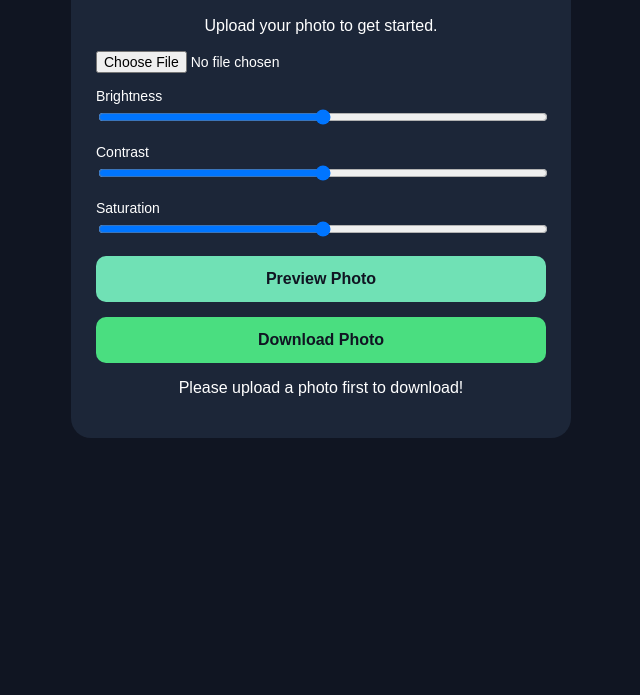
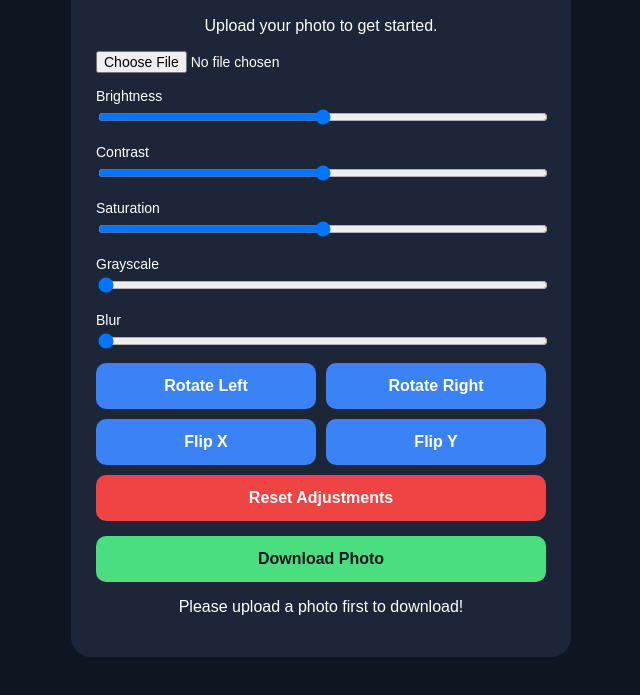
Before and after one commit to mohammadgufran56058-cell/Lumina_enhance_ai, a plain HTML site: page index.html in a window 1280 px wide. Both pictures are taken after a click on the button "Download Photo". Shown: the part 207-902 px from the top of the page, without its empty margins (319-959 px from the left). Before the commit the page ends 800 px from the top, so only its background shows below. Drawn offline with Linux system fonts and the light colour scheme.

Commit message:
Update index.html

```diff
--- a/index.html
+++ b/index.html
@@ -1,4 +1,5 @@
-<!DOCTYPE html>
+
+    <!DOCTYPE html>
 <html lang="en">
 <head>
     <meta charset="UTF-8">
@@ -46,10 +47,28 @@
             margin-top: 15px;
             cursor: pointer;
         }
+        .secondary-btn {
+            background: #3b82f6;
+            color: white;
+            margin-top: 10px;
+        }
+        .danger-btn {
+            background: #ef4444;
+            color: white;
+            margin-top: 10px;
+        }
+        .group {
+            display: flex;
+            gap: 10px;
+        }
+        .group button {
+            width: 50%;
+        }
         img {
             max-width: 100%;
             margin-top: 20px;
             border-radius: 12px;
+            transition: transform 0.2s;
         }
     </style>
 </head>
@@ -70,8 +89,24 @@
         <label for="saturation">Saturation</label>
         <input type="range" id="saturation" min="0" max="200" value="100">
 
-        <button onclick="showPhoto()">Preview Photo</button>
-        <button onclick="downloadImage()" style="background: #4ade80;">Download Photo</button>
+        <label for="grayscale">Grayscale</label>
+        <input type="range" id="grayscale" min="0" max="100" value="0">
+
+        <label for="blur">Blur</label>
+        <input type="range" id="blur" min="0" max="10" value="0">
+
+        <div class="group">
+            <button class="secondary-btn" onclick="rotateLeft()">Rotate Left</button>
+            <button class="secondary-btn" onclick="rotateRight()">Rotate Right</button>
+        </div>
+
+        <div class="group">
+            <button class="secondary-btn" onclick="flipHorizontal()">Flip X</button>
+            <button class="secondary-btn" onclick="flipVertical()">Flip Y</button>
+        </div>
+
+        <button class="danger-btn" onclick="resetAll()">Reset Adjustments</button>
+        <button onclick="downloadImage()" style="background: #4ade80; color: #101522;">Download Photo</button>
         <p id="message"></p>
     </div>
 
@@ -82,6 +117,12 @@
         const brightnessInput = document.getElementById('brightness');
         const contrastInput = document.getElementById('contrast');
         const saturationInput = document.getElementById('saturation');
+        const grayscaleInput = document.getElementById('grayscale');
+        const blurInput = document.getElementById('blur');
+
+        let rotation = 0;
+        let flipX = 1;
+        let flipY = 1;
 
         function showPhoto() {
             const file = fileInput.files[0];
@@ -92,21 +133,60 @@
 
             preview.src = URL.createObjectURL(file);
             preview.hidden = false;
-            updateFilters();
+            resetAll();
             message.textContent = 'Photo loaded successfully!';
         }
 
-        function updateFilters() {
+        function updateStyles() {
             preview.style.filter = `
                 brightness(${brightnessInput.value}%)
                 contrast(${contrastInput.value}%)
                 saturate(${saturationInput.value}%)
+                grayscale(${grayscaleInput.value}%)
+                blur(${blurInput.value}px)
             `;
+            preview.style.transform = `rotate(${rotation}deg) scaleX(${flipX}) scaleY(${flipY})`;
         }
 
-        brightnessInput.oninput = updateFilters;
-        contrastInput.oninput = updateFilters;
-        saturationInput.oninput = updateFilters;
+        function rotateLeft() {
+            rotation -= 90;
+            updateStyles();
+        }
+
+        function rotateRight() {
+            rotation += 90;
+            updateStyles();
+        }
+
+        function flipHorizontal() {
+            flipX *= -1;
+            updateStyles();
+        }
+
+        function flipVertical() {
+            flipY *= -1;
+            updateStyles();
+        }
+
+        function resetAll() {
+            brightnessInput.value = 100;
+            contrastInput.value = 100;
+            saturationInput.value = 100;
+            grayscaleInput.value = 0;
+            blurInput.value = 0;
+            rotation = 0;
+            flipX = 1;
+            flipY = 1;
+            updateStyles();
+        }
+
+        brightnessInput.oninput = updateStyles;
+        contrastInput.oninput = updateStyles;
+        saturationInput.oninput = updateStyles;
+        grayscaleInput.oninput = updateStyles;
+        blurInput.oninput = updateStyles;
+
+        fileInput.addEventListener('change', showPhoto);
 
         function downloadImage() {
             const file = fileInput.files[0];
@@ -121,18 +201,34 @@
 
             img.src = preview.src;
             img.onload = function() {
-                canvas.width = img.naturalWidth;
-                canvas.height = img.naturalHeight;
+                if (rotation % 180 !== 0) {
+                    canvas.width = img.naturalHeight;
+                    canvas.height = img.naturalWidth;
+                } else {
+                    canvas.width = img.naturalWidth;
+                    canvas.height = img.naturalHeight;
+                }
 
-                // Apply filters on canvas
+                ctx.save();
+                ctx.translate(canvas.width / 2, canvas.height / 2);
+                ctx.rotate(rotation * Math.PI / 180);
+                ctx.scale(flipX, flipY);
                 ctx.filter = `
                     brightness(${brightnessInput.value}%)
                     contrast(${contrastInput.value}%)
                     saturate(${saturationInput.value}%)
+                    grayscale(${grayscaleInput.value}%)
+                    blur(${blurInput.value}px)
                 `;
-                ctx.drawImage(img, 0, 0, canvas.width, canvas.height);
 
-                // Create download link
+                if (rotation % 180 !== 0) {
+                     ctx.drawImage(img, -img.naturalHeight / 2, -img.naturalWidth / 2);
+                } else {
+                     ctx.drawImage(img, -img.naturalWidth / 2, -img.naturalHeight / 2);
+                }
+
+                ctx.restore();
+
                 const link = document.createElement('a');
                 link.download = 'enhanced-photo.jpg';
                 link.href = canvas.toDataURL('image/jpeg');
```
